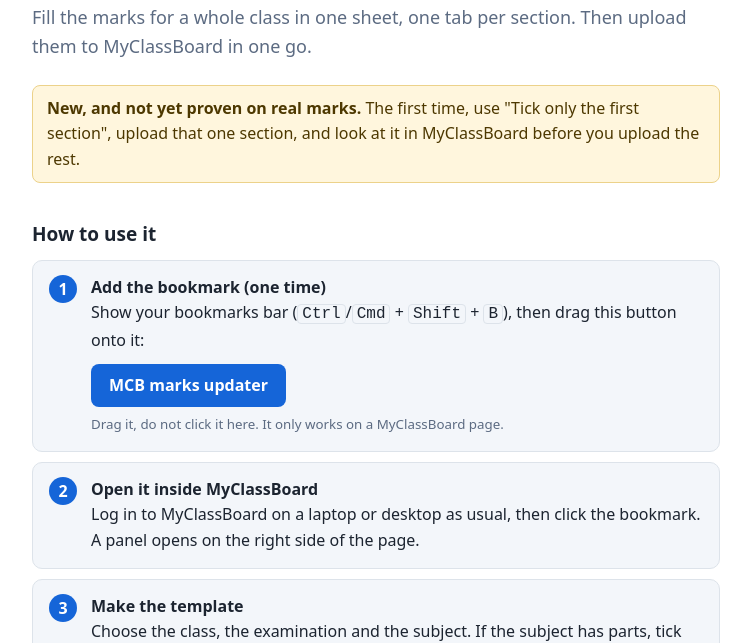
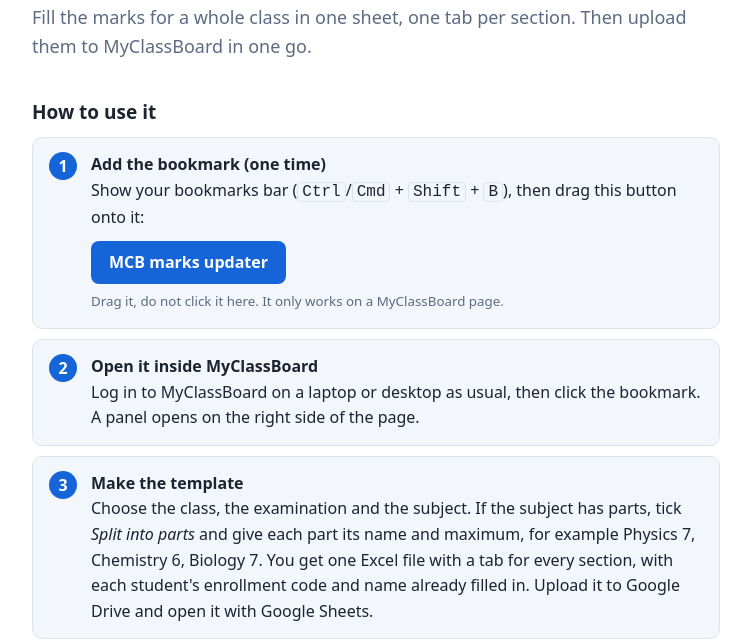
Before and after one commit to megha-ananthi/mcb-updater, a plain HTML site: page index.html in a window 1280 px wide. Shown: the part 91-734 px from the top of the page, without its empty margins (264-1015 px from the left). Drawn offline with Linux system fonts and the light colour scheme.

Commit message:
Update the docs: the tool runs on the live MCB
Making the template and uploading marks both work on the live MCB, so
the status line says so and the caution banner on the bookmark page is
gone. The README now describes how each upload is read back and
compared, in place of the list of open assumptions.

```diff
--- a/index.html
+++ b/index.html
@@ -15,7 +15,6 @@
   main { max-width: 720px; margin: 0 auto; padding: 40px 16px 64px; }
   h1 { font-size: 30px; margin: 0 0 6px; } h2 { font-size: 19px; margin: 36px 0 10px; }
   .lead { color: var(--soft); font-size: 18px; margin: 0 0 24px; }
-  .note { border: 1px solid #ecd28a; background: #fff6dd; color: #4d3800; border-radius: 8px; padding: 10px 14px; }
   ol.steps { list-style: none; padding: 0; margin: 0; counter-reset: step; }
   ol.steps > li { counter-increment: step; position: relative; padding: 14px 16px 14px 58px; border: 1px solid var(--line);
     border-radius: 10px; margin-bottom: 10px; background: var(--wash); }
@@ -34,9 +33,6 @@
 <main>
   <h1>MCB marks updater</h1>
   <p class="lead">Fill the marks for a whole class in one sheet, one tab per section. Then upload them to MyClassBoard in one go.</p>
-
-  <p class="note" id="build-note"><b>New, and not yet proven on real marks.</b> The first time, use "Tick only the first section", upload that one
-    section, and look at it in MyClassBoard before you upload the rest.</p>
 
   <h2>How to use it</h2>
   <ol class="steps">
--- a/mcb-updater.js
+++ b/mcb-updater.js
@@ -192,7 +192,6 @@
       border-bottom: 3px solid transparent; }
     nav button.on { background: #fff; color: #12233f; font-weight: 600; border-bottom-color: #1565d8; }
     main { flex: 1; overflow: auto; padding: 14px; }
-    .note { background: #fff6dd; border: 1px solid #ecd28a; padding: 8px 10px; border-radius: 6px; margin-bottom: 12px; }
     label.field { display: block; margin-bottom: 10px; font-weight: 600; font-size: 12px; color: #45536a; }
     select, input[type=text], input[type=url], input[type=number] { display: block; width: 100%; margin-top: 3px; padding: 7px 8px;
       border: 1px solid #b9c3d0; border-radius: 6px; font: inherit; font-weight: 400; color: inherit; background: #fff; }
```
Also changed, not shown: 1 other file.
